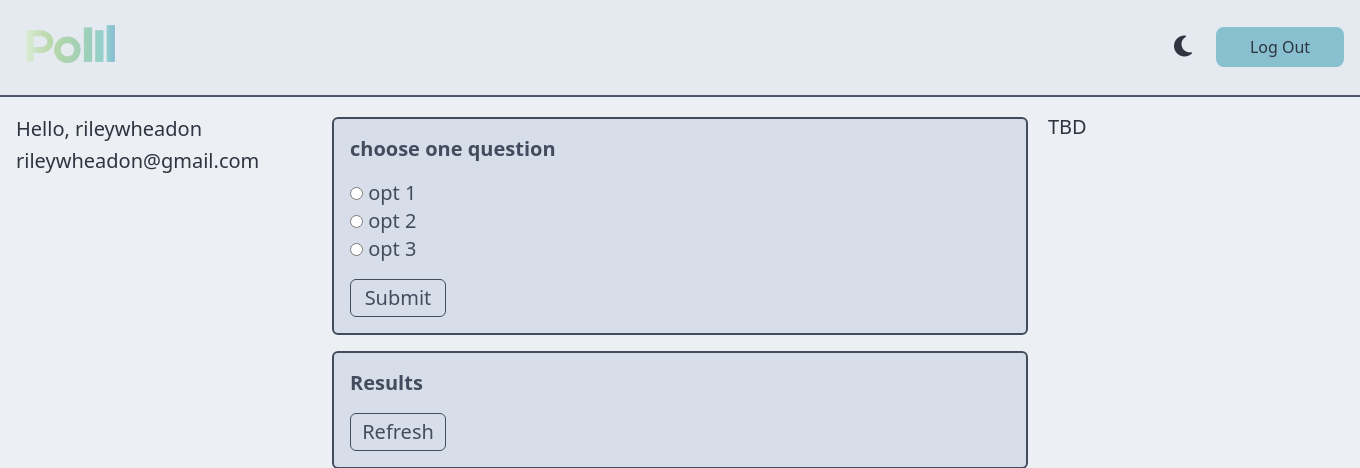
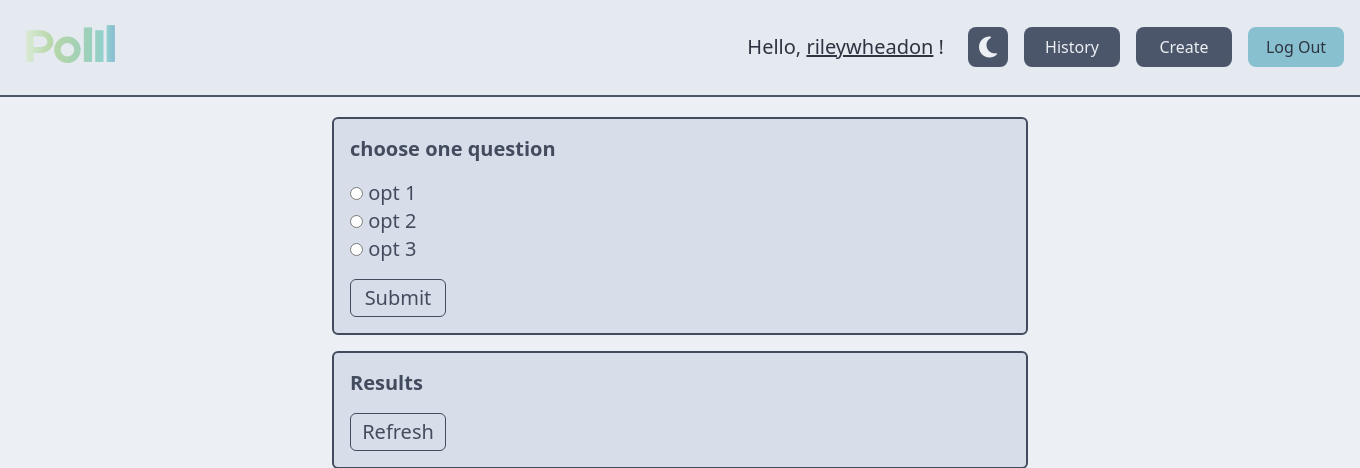
Before and after one commit to rileywheadon/poll-app, a Flask app: page /home in a window 1360 px wide. Shown: the top 468 px of the page. Run offline with Flask 3, Linux system fonts and the light colour scheme; a user stored in the database is signed in; data comes from the database, SQL or seed files in the repository; some libraries are stand-ins or nearby versions.

Commit message:
Small UI changes. Update roadmap. Add (currently inactive) buttons for viewing poll history and creating a new poll.

```diff
--- a/src/polll/static/output.css
+++ b/src/polll/static/output.css
@@ -642,6 +654,18 @@ video {
   margin-top: 3rem;
 }
 
+.mr-2 {
+  margin-right: 0.5rem;
+}
+
+.mr-3 {
+  margin-right: 0.75rem;
+}
+
+.mr-4 {
+  margin-right: 1rem;
+}
+
 .block {
   display: block;
 }
@@ -746,6 +782,22 @@ video {
 
 .w-screen {
   width: 100vw;
+}
+
+.w-96 {
+  width: 24rem;
+}
+
+.w-4\/6 {
+  width: 66.666667%;
+}
+
+.w-2\/3 {
+  width: 66.666667%;
+}
+
+.w-10 {
+  width: 2.5rem;
 }
 
 .flex-shrink {
@@ -962,6 +1014,11 @@ video {
   background-color: rgb(191 97 106 / var(--tw-bg-opacity, 1));
 }
 
+.bg-nord-3 {
+  --tw-bg-opacity: 1;
+  background-color: rgb(76 86 106 / var(--tw-bg-opacity, 1));
+}
+
 .bg-\[url\(\'assets\/background-3-2\.png\'\)\] {
   background-image: url('assets/background-3-2.png');
 }
@@ -1156,6 +1227,15 @@ video {
   color: rgb(67 76 94 / var(--tw-text-opacity, 1));
 }
 
+.text-nord-6 {
+  --tw-text-opacity: 1;
+  color: rgb(236 239 244 / var(--tw-text-opacity, 1));
+}
+
+.underline {
+  text-decoration-line: underline;
+}
+
 .accent-nord-4 {
   accent-color: #D8DEE9;
 }
--- /dev/null
+++ b/src/polll/static/scripts/settings.js
@@ -0,0 +1,9 @@
+function open_settings() {
+  const modal = document.getElementById("settings");
+  modal.style.display = "flex";
+}
+
+function close_settings() {
+  const modal = document.getElementById("settings");
+  modal.style.display = "none";
+}
--- a/src/polll/templates/base.html
+++ b/src/polll/templates/base.html
@@ -15,6 +15,7 @@
   <script src="https://kit.fontawesome.com/b9ed5d7fd5.js"></script>
   <script src="{{ url_for('static', filename='scripts/drag-drop.js') }}"></script>
   <script src="{{ url_for('static', filename='scripts/dark-mode.js') }}"></script>
+  <script src="{{ url_for('static', filename='scripts/settings.js') }}"></script>
 
   <title>{% block title %}{% endblock %}</title>
 </head>
--- a/src/polll/templates/home.html
+++ b/src/polll/templates/home.html
@@ -5,6 +5,9 @@
 {% endblock %}
 
 {% block body %}
+
+<!-- Settings modal (hidden by default) -->
+{% include "settings.html" %}
 
 <!-- Background -->
 <div class="w-full h-full bg-nord-6 text-nord-0 dark:text-nord-4 dark:bg-nord-1">
@@ -17,14 +20,35 @@
       <img class="w-36 p-6" src="../static/assets/logo-name2.svg">
     </a>
 
-    <!-- light/dark mode toggle -->
-    <button class="ml-auto px-2" onclick="toggleColourScheme()">
+    <!-- Settings menu -->
+    <div class="ml-auto text-xl px-2 mr-4">
+      <p>
+        Hello,
+        <a class="underline" onclick="open_settings()">{{ user.username }}</a>
+        !
+      </p>
+    </div>
+
+    <!-- Light/dark mode toggle -->
+    <button class="bg-nord-3 text-nord-6 dark:bg-nord-4 dark:text-nord-0 rounded-lg w-10 h-10 mr-4 flex justify-center items-center" onclick="toggleColourScheme()">
       <i id="colour-icon" class="fas fa-moon text-2xl"></i>
     </button>
 
+    <!-- Poll history button -->
+    <a class="bg-nord-3 text-nord-6 dark:bg-nord-4 dark:text-nord-0 rounded-lg w-24 h-10 mr-4 flex justify-center items-center"
+       href="">
+      History
+    </a>
+
+    <!-- Create poll button -->
+    <a class="bg-nord-3 text-nord-6 dark:bg-nord-4 dark:text-nord-0 rounded-lg w-24 h-10 mr-4 flex justify-center items-center"
+       href="">
+      Create
+    </a>
+
 
     <!-- Log Out button -->
-    <a class="bg-nord-8 text-nord-0  dark:bg-nord-4 dark:text-nord-0 rounded-lg w-32 h-10 mx-4 flex justify-center items-center"
+    <a class="bg-nord-8 text-nord-0 dark:bg-nord-7 dark:text-nord-0 rounded-lg w-24 h-10 mr-4 flex justify-center items-center"
        href="{{ url_for('auth.logout') }}">
       Log Out
     </a>
@@ -35,10 +59,7 @@
 
   <!-- Left Sidebar -->
   <div class="w-fixed w-full flex-shrink flex-grow-0 px-4">
-      <div class="text-xl leading-8">
-        <p>Hello, {{ user.username }}</p>
-        <p>{{ user.email }}</p>
-      </div>
+
   </div>
 
   <!-- Main Column (Polls) -->
@@ -70,9 +91,7 @@
 
   <!--Right Sidebar-->
   <div class="w-fixed w-full flex-shrink flex-grow-0 px-2">
-    <div class="text-xl font-display pb-8">
-      <h1>TBD</h1>
-    </div>
+
   </div>
 
 </div>
--- a/src/polll/templates/index.html
+++ b/src/polll/templates/index.html
@@ -24,10 +24,10 @@
         Explore, interact, and engage with your favourite topics through polling. 100% free. Completely secure. No ads, ever.
       </h1>
       <div class="flex items-center flex-row text-2xl">
-        <a class="bg-nord-9 text-nord-0 border-2 border-nord-3 dark:bg-nord-7 dark:text-nord-0 rounded-lg grow h-12 m-4 flex justify-center items-center" href="{{ url_for('auth.register') }}">
+        <a class="bg-nord-9 text-nord-0 border-2 border-nord-3 dark:bg-nord-7 dark:border-nord-6 dark:text-nord-0 rounded-lg grow h-12 m-4 flex justify-center items-center" href="{{ url_for('auth.register') }}">
           Register
         </a>
-        <a class="bg-nord-4 text-nord-0 border-2 border-nord-3 dark:bg-nord-4 text-nord-0 rounded-lg grow h-12 m-4 flex justify-center items-center" href="{{ url_for('auth.login') }}">
+        <a class="bg-nord-4 text-nord-0 border-2 border-nord-3 dark:bg-nord-4 dark:border-nord-6 text-nord-0 rounded-lg grow h-12 m-4 flex justify-center items-center" href="{{ url_for('auth.login') }}">
           Login
         </a>
       </div>
--- /dev/null
+++ b/src/polll/templates/settings.html
@@ -0,0 +1,9 @@
+<!-- The Modal -->
+<div id="settings" class="hidden fixed justify-center items-center z-10 w-full h-full z-10 text-nord-0 dark:text-nord-4 backdrop-blur-sm">
+
+  <!-- Modal content -->
+  <div class="w-2/3 h-2/3 rounded-xl border-2 bg-nord-4 border-nord-2 dark:bg-nord-0 dark:border-nord-6 px-6 py-4">
+    <span onclick="close_settings()" class="text-4xl">&times;</span>
+  </div>
+
+</div>
```
Also changed, not shown: other parts of src/polll/static/output.css (+55 -0 lines), ROADMAP.md (+3 -4 lines), src/polll/responses.py (+23 -16 lines).
